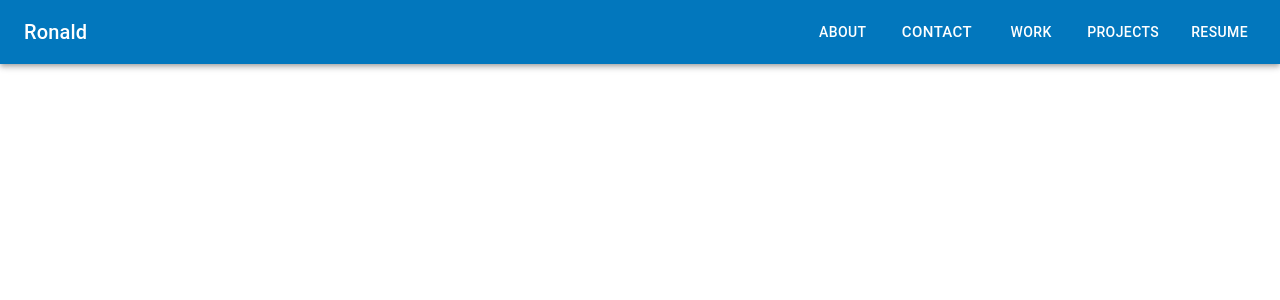
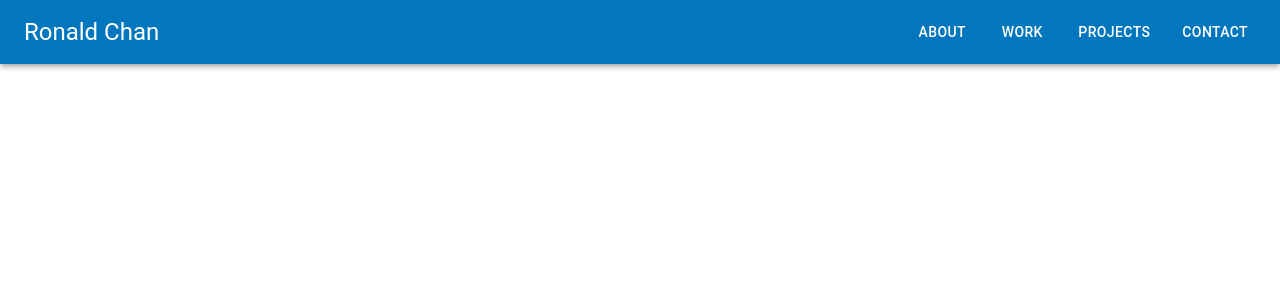
Before and after one commit to ronalldchan/ronalldchan.github.io, a React (Create React App) app: page / in a window 1280 px wide. Shown: the top 300 px of the page. Built offline with nearby package versions, Linux system fonts and the light colour scheme.

Commit message:
changed navbar buttons to use react component

```diff
--- a/src/NavBar.tsx
+++ b/src/NavBar.tsx
@@ -1,22 +1,20 @@
-import { AppBar, Box, Button, Divider, List, Stack, Toolbar, Typography } from "@mui/material";
+import { AppBar, Stack, Toolbar, Typography } from "@mui/material";
 import react from "react";
+import NavBarButton from "./NavBarButton";
 
 function NavBar() {
   return (
     // <Box sx={{ flexGrow: 1 }}>
     <AppBar position="static">
       <Toolbar>
-        <Typography variant="h6" component="div">
-          Ronald
+        <Typography variant="h5" component="div">
+          Ronald Chan
         </Typography>
-        <Stack direction="row" spacing={2} sx={{ marginLeft: "auto" }}>
-          <Button color="inherit">About</Button>
-          <Button color="inherit" size="large">
-            Contact
-          </Button>
-          <Button color="inherit">Work</Button>
-          <Button color="inherit">Projects</Button>
-          <Button color="inherit">Resume</Button>
+        <Stack direction="row" spacing={2} sx={{ ml: "auto" }}>
+          <NavBarButton name="About" />
+          <NavBarButton name="Work" />
+          <NavBarButton name="Projects" />
+          <NavBarButton name="Contact" />
         </Stack>
       </Toolbar>
     </AppBar>
--- /dev/null
+++ b/src/NavBarButton.tsx
@@ -0,0 +1,11 @@
+import { Button } from "@mui/material";
+
+function NavBarButton(props: { name: string }) {
+  return (
+    <Button color="inherit" disableRipple>
+      {props.name}
+    </Button>
+  );
+}
+
+export default NavBarButton;
```
